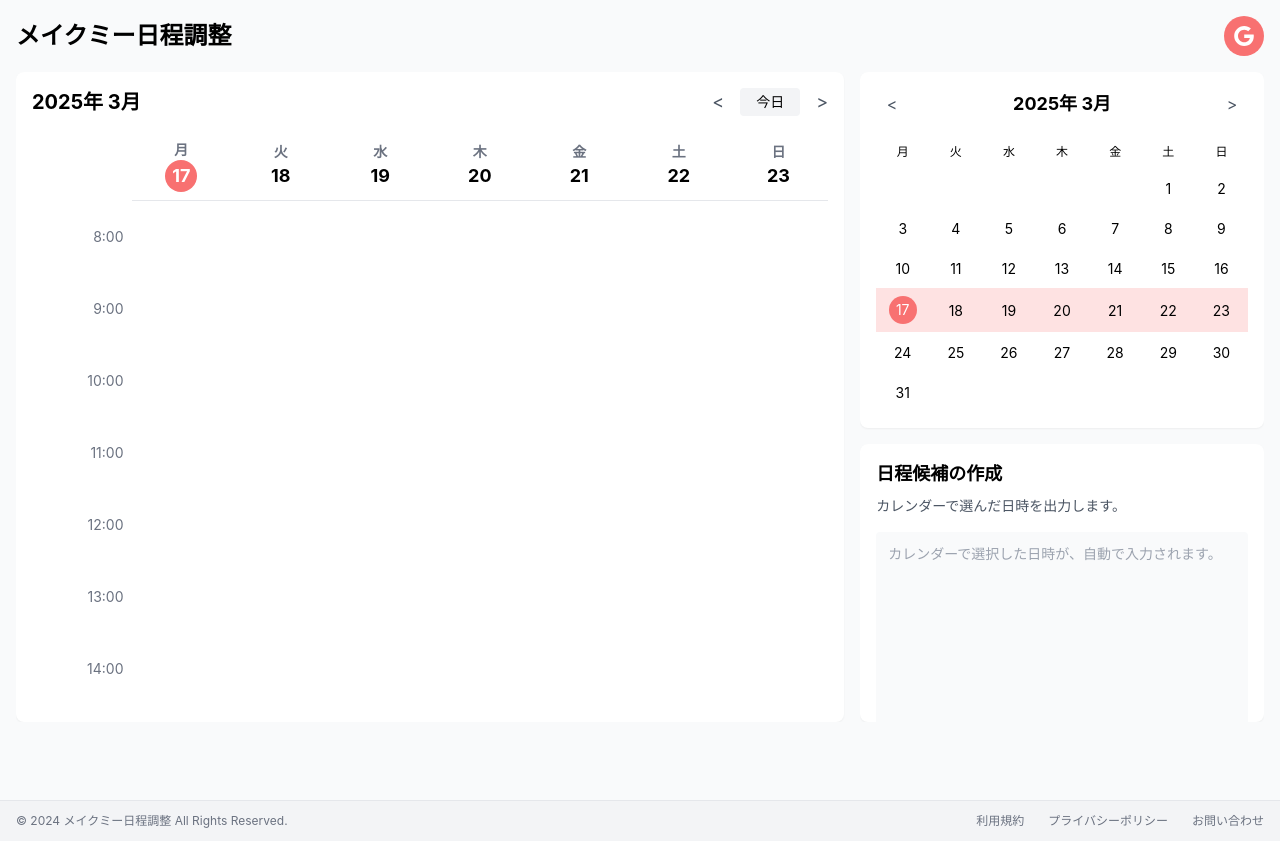
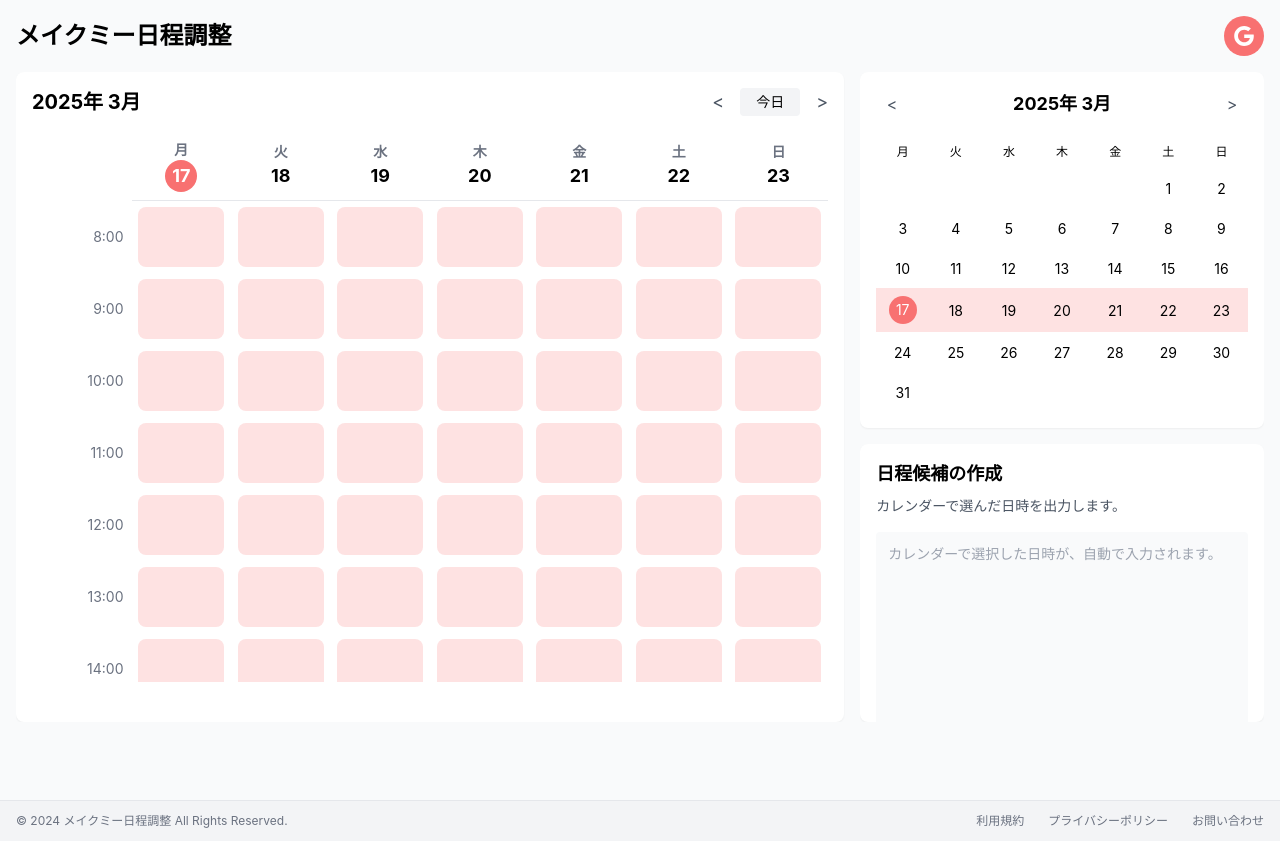
Before and after one commit to HironoriKan/makeme-nichocale, a Next.js app: page / in a window 1280 px wide. Built offline with nearby package versions, Linux system fonts and the light colour scheme.

Commit message:
モバイルの視認性改善12

```diff
--- a/components/CalendarTextGenerator.js
+++ b/components/CalendarTextGenerator.js
@@ -1164,17 +1164,39 @@ const CalendarTextGenerator = ({
     return true;
   };
 
-  // イベントセルをレンダリング
+  // セルの表示スタイルを更新
   const renderEventCell = (event, isOccupied, isSelected) => {
-    const eventColor = isOccupied ? getEventColor(event) : '#E11D48';
+    // 予定がない場合のスタイル
+    let bgColor = isSelected ? '#FDA4AF' : '#FEE2E2'; // 選択されていれば濃い赤、そうでなければ薄い赤
+    let textColor = 'inherit';
+    let borderColor = 'transparent';
+    let opacity = 1;
+
+    // 予定がある場合のスタイル
+    if (isOccupied) {
+      const calendarColor = getEventColor(event);
+
+      if (isSelected) {
+        // 選択状態の予定セル: 濃い赤背景 + 白文字 + カレンダー色のボーダー
+        bgColor = '#FDA4AF';
+        textColor = '#ffffff';
+        borderColor = calendarColor;
+        opacity = 0.9;
+      } else {
+        // 未選択の予定セル: 白背景 + カレンダー色の文字 + カレンダー色のボーダー
+        bgColor = '#ffffff';
+        textColor = calendarColor;
+        borderColor = calendarColor;
+        opacity = 1;
+      }
+    }
 
     // スタイリングを適用
     const cellStyle = {
-      // 選択状態か予定ありの場合の背景色
-      backgroundColor: isSelected ? '#FDA4AF' : '#FFFFFF',
-      // 予定がある場合はボーダーカラーを設定
-      border: isOccupied ? `2px solid ${eventColor}` : (isSelected ? '1px solid #ffffff' : 'none'),
-      // 選択状態の場合は赤い外枠を表示
+      backgroundColor: bgColor,
+      color: textColor,
+      opacity: opacity,
+      border: `2px solid ${borderColor}`,
       boxShadow: isSelected ? '0 0 0 2px #E11D48' : 'none',
       width: '94%',
       height: '94%',
@@ -1189,10 +1211,7 @@ const CalendarTextGenerator = ({
         style={cellStyle}
       >
         {isOccupied && (
-          <div
-            className="text-xs p-1 overflow-hidden text-center leading-none select-none"
-            style={{ color: eventColor }}
-          >
+          <div className="text-xs p-1 overflow-hidden text-center leading-none select-none">
             {event?.isAllDay && <span className="text-[8px] opacity-80 select-none">終日</span>}
             {event?.isTentative && <span className="text-[8px] opacity-80 select-none">未定</span>}
             <span className="select-none">{formatEventTitle(event)}</span>
@@ -1547,17 +1566,6 @@ const CalendarTextGenerator = ({
                       title="ログアウト"
                     />
                   )}
-                  {/* 設定アイコン */}
-                  {isAuthenticated && (
-                    <button
-                      onClick={() => setShowSettingsPopup(!showSettingsPopup)}
-                      className="settings-button ml-2 p-2 text-gray-600 hover:text-gray-800 focus:outline-none"
-                    >
-                      <svg xmlns="http://www.w3.org/2000/svg" className="h-5 w-5" viewBox="0 0 20 20" fill="currentColor">
-                        <path fillRule="evenodd" d="M11.49 3.17c-.38-1.56-2.6-1.56-2.98 0a1.532 1.532 0 01-2.286.948c-1.372-.836-2.942.734-2.106 2.106.54.886.061 2.042-.947 2.287-1.561.379-1.561 2.6 0 2.978a1.532 1.532 0 01.947 2.287c-.836 1.372.734 2.942 2.106 2.106a1.532 1.532 0 012.287.947c.379 1.561 2.6 1.561 2.978 0a1.533 1.533 0 012.287-.947c1.372.836 2.942-.734 2.106-2.106a1.533 1.533 0 01.947-2.287c1.561-.379 1.561-2.6 0-2.978a1.532 1.532 0 01-.947-2.287c.836-1.372-.734-2.942-2.106-2.106a1.532 1.532 0 01-2.287-.947zM10 13a3 3 0 100-6 3 3 0 000 6z" clipRule="evenodd" />
-                      </svg>
-                    </button>
-                  )}
                 </div>
               ) : (
                 <button
@@ -1597,6 +1605,18 @@ const CalendarTextGenerator = ({
                     今日
                   </button>
                   <button onClick={nextWeek} className="text-gray-600 text-lg">&gt;</button>
+
+                  {/* 設定アイコン */}
+                  {isAuthenticated && (
+                    <button
+                      onClick={() => setShowSettingsPopup(!showSettingsPopup)}
+                      className="settings-button ml-2 p-2 text-gray-600 hover:text-gray-800 focus:outline-none"
+                    >
+                      <svg xmlns="http://www.w3.org/2000/svg" className="h-5 w-5" viewBox="0 0 20 20" fill="currentColor">
+                        <path fillRule="evenodd" d="M11.49 3.17c-.38-1.56-2.6-1.56-2.98 0a1.532 1.532 0 01-2.286.948c-1.372-.836-2.942.734-2.106 2.106.54.886.061 2.042-.947 2.287-1.561.379-1.561 2.6 0 2.978a1.532 1.532 0 01.947 2.287c-.836 1.372.734 2.942 2.106 2.106a1.532 1.532 0 012.287.947c.379 1.561 2.6 1.561 2.978 0a1.533 1.533 0 012.287-.947c1.372.836 2.942-.734 2.106-2.106a1.533 1.533 0 01.947-2.287c1.561-.379 1.561-2.6 0-2.978a1.532 1.532 0 01-.947-2.287c.836-1.372-.734-2.942-2.106-2.106a1.532 1.532 0 01-2.287-.947zM10 13a3 3 0 100-6 3 3 0 000 6z" clipRule="evenodd" />
+                      </svg>
+                    </button>
+                  )}
                 </div>
               </div>
 
@@ -2021,17 +2041,6 @@ const CalendarTextGenerator = ({
             {/* 右端：設定アイコン */}
             <div className="flex items-center w-1/3 justify-end">
               {isAuthenticated && (
-                <div className="flex items-center">
-                  {userInfo?.photos?.[0]?.url && (
-                    <img
-                      src={userInfo.photos[0].url}
-                      alt="User"
-                      className="h-8 w-8 rounded-full cursor-pointer"
-                      onClick={handleLogout}
-                      title="ログアウト"
-                    />
-                  )}
-                  {isAuthenticated && (
                 <button
                   onClick={() => setShowSettingsPopup(!showSettingsPopup)}
                   className="settings-button ml-2 p-2 text-gray-600 hover:text-gray-800 focus:outline-none"
@@ -2040,8 +2049,6 @@ const CalendarTextGenerator = ({
                     <path fillRule="evenodd" d="M11.49 3.17c-.38-1.56-2.6-1.56-2.98 0a1.532 1.532 0 01-2.286.948c-1.372-.836-2.942.734-2.106 2.106.54.886.061 2.042-.947 2.287-1.561.379-1.561 2.6 0 2.978a1.532 1.532 0 01.947 2.287c-.836 1.372.734 2.942 2.106 2.106a1.532 1.532 0 012.287.947c.379 1.561 2.6 1.561 2.978 0a1.533 1.533 0 012.287-.947c1.372.836 2.942-.734 2.106-2.106a1.533 1.533 0 01.947-2.287c1.561-.379 1.561-2.6 0-2.978a1.532 1.532 0 01-.947-2.287c.836-1.372-.734-2.942-2.106-2.106a1.532 1.532 0 01-2.287-.947zM10 13a3 3 0 100-6 3 3 0 000 6z" clipRule="evenodd" />
                   </svg>
                 </button>
-                  )}
-                </div>
               )}
             </div>
 
```
Lines whose indentation alone changed are shown as unchanged.
